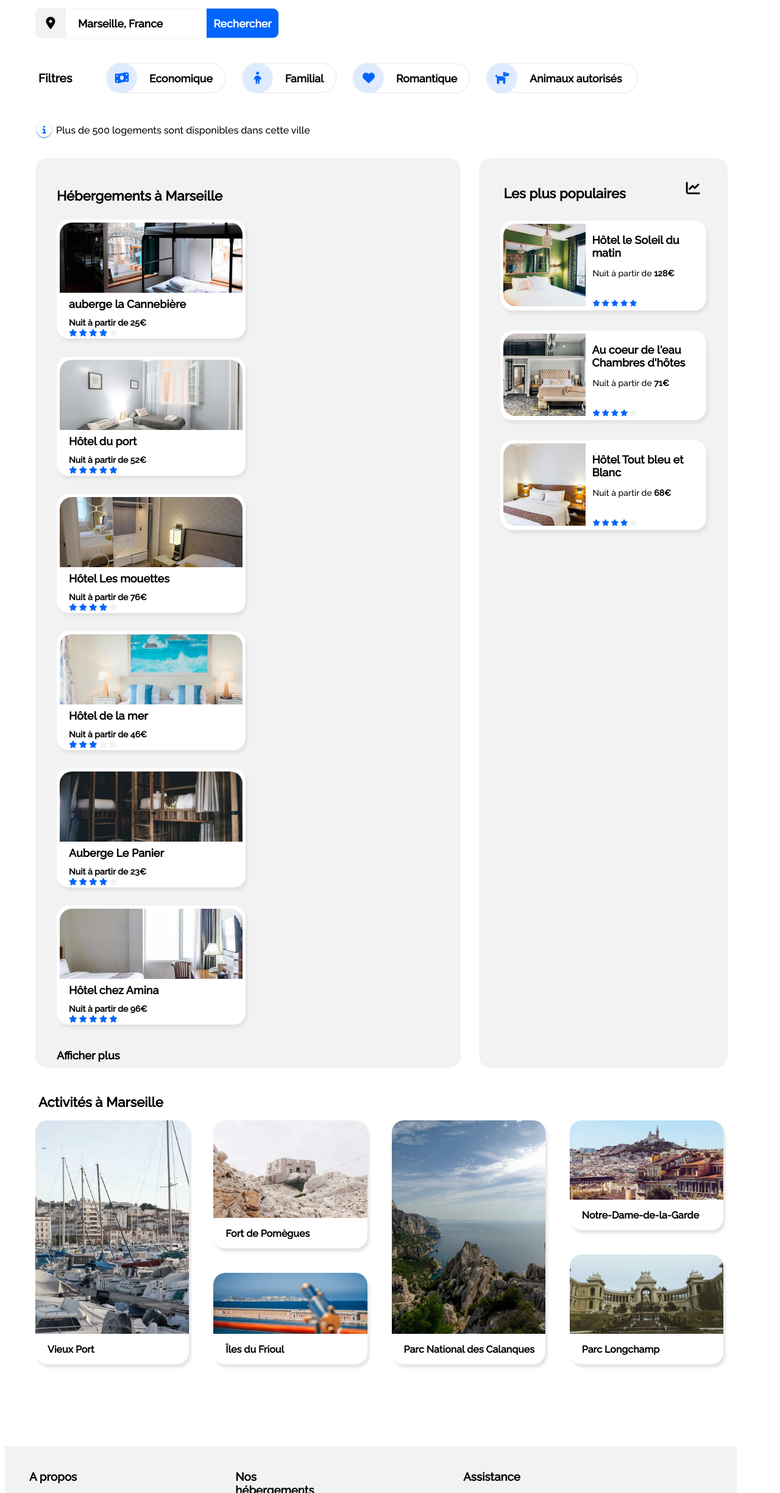
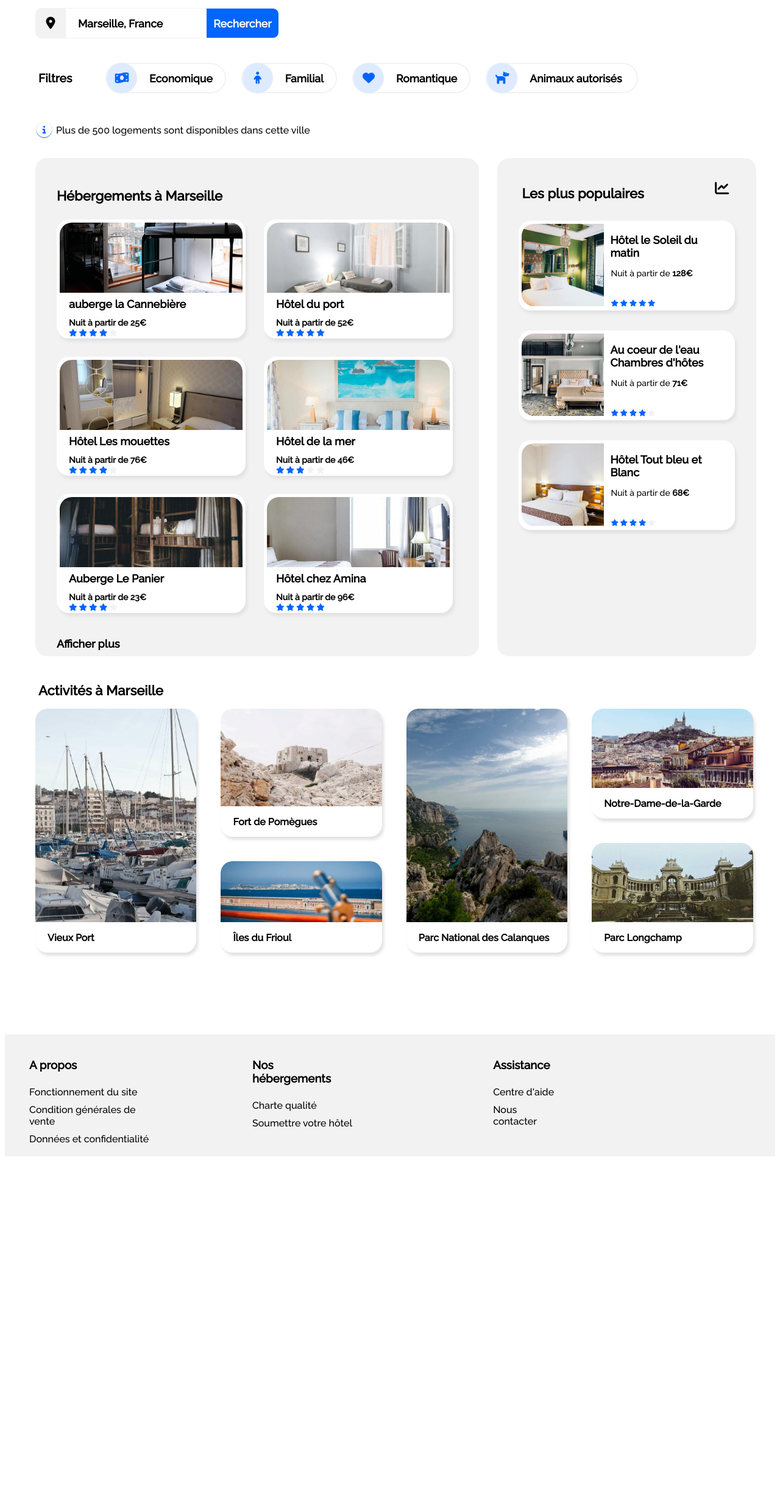
Before and after one commit to NadjiF/Reservia, a plain HTML site: page index.html in a window 1280 px wide. Shown: the part 241-2689 px from the top of the page at 61% size. After the commit the page ends 2145 px from the top, so only its background shows below. Drawn offline with Linux system fonts and the light colour scheme.

Commit message:
modifs index et style

```diff
--- a/style.css
+++ b/style.css
@@ -13,12 +13,12 @@ body {
 /****marges****/
 #bloc_page {
     margin-left: 50px;
-    margin-right: 50px;
+    margin-right: 0;
 }
 @media all and (max-width: 1024px) {
     #bloc_page {
         margin-left: 20px;
-        margin-right: 20px;
+        margin-right: 0;
     }
 }
 @media all and (max-width: 700px) {
@@ -73,7 +73,7 @@ body {
     padding-left: 30px;
     width: 100%;
 }
-/**Responsive navbar**/
+/**Responsive menu**/
 @media all and (max-width: 700px) {
     #menu {
         display: grid;
@@ -88,6 +88,7 @@ body {
         width: auto;
     }
 }
+/*Responsive navbar changements d'ordre*/
 @media all and (max-width: 700px) {
     #navbar {
         grid-column: 1 / span2;
@@ -1341,7 +1342,7 @@ form {
 }
 /*****FOOTER*****/
 footer {
-    width: 95%;
+    width: 100%;
     height: 200px;
     padding-top: 20px;
     margin-top: 20px;
```
Also changed, not shown: index.html (+2 -3 lines).
